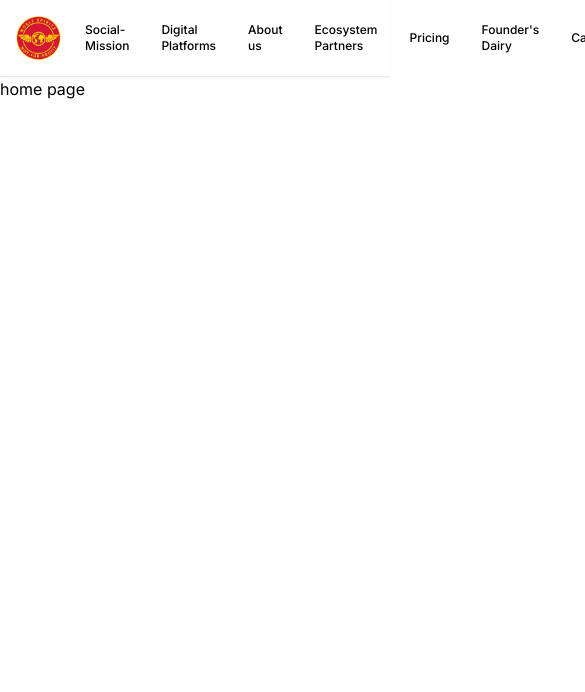
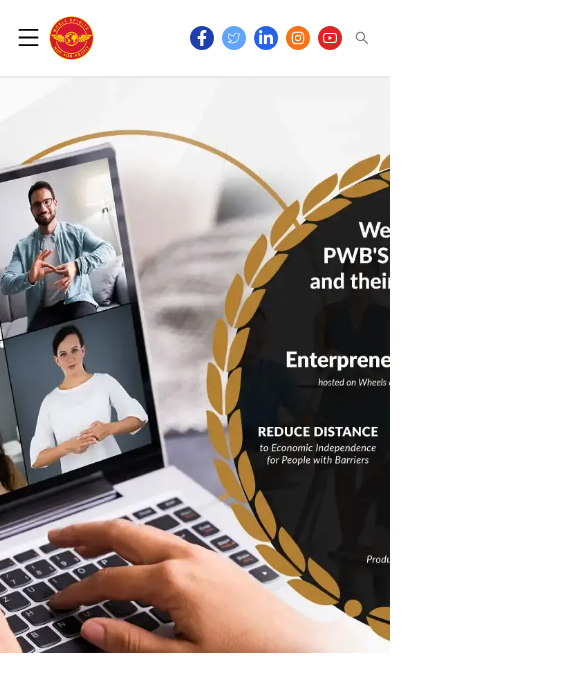
Before and after one commit to Nayanchandrakar/Noble-Spiritz, a Next.js app: page / in a window 390 px wide. Shown: the top 692 px of the page, 585 px wide, since content can reach past the window. Built offline with nearby package versions, Linux system fonts and the light colour scheme.

Commit message:
responsivness done

```diff
--- /dev/null
+++ b/app/components/Minimenu.jsx
@@ -0,0 +1,41 @@
+'use client'
+import {AiOutlineCloseCircle} from 'react-icons/ai'
+
+
+const Minimenu = ({
+    isOpen,
+    handleClick
+}) => {
+    console.log('rerender from minimenu')
+
+    return(
+        <div
+            className={`
+                bg-white
+                fixed
+                translate
+                inset-0
+                w-[18rem]
+                h-full
+                p-6
+                md:p-4
+                transition-all
+                duration-900
+                ${isOpen ? 'translate-x-0': '-translate-x-96'}
+                ${isOpen ? 'opacity-100': 'opacity-20'}
+            `}>
+        <span
+            className="
+            sm:hidden
+            block
+        ">
+            <AiOutlineCloseCircle
+               size={30}
+               onClick={() => handleClick()}
+            />
+        </span>
+
+        </div>
+    )
+}
+export default Minimenu
--- a/app/components/Navbar/Logo.jsx
+++ b/app/components/Navbar/Logo.jsx
@@ -1,8 +1,32 @@
 import Image from 'next/image'
+import {AiOutlineMenu} from 'react-icons/ai'
+import { memo } from 'react'
+
+const Logo = ({
+handleClick
+}) => {
+
+console.log('rerender from navbar logo')
 
 
-const Logo = () => {
     return(
+    <div
+      className='
+        flex
+        justify-center
+        items-center
+        gap-2
+    '>
+      <span
+        className="
+          xl:hidden
+          block
+      ">
+        <AiOutlineMenu
+          size={25}
+          onClick={() => handleClick()}
+      />
+      </span>
         <Image
           className='rounded-full'
           alt='Logo_image'
@@ -10,6 +34,7 @@ const Logo = () => {
           width={45}
           height={45}
         />
+    </div>
     )
 }
-export default Logo
+export default memo(Logo)
--- a/app/components/Navbar/Navbar.jsx
+++ b/app/components/Navbar/Navbar.jsx
@@ -1,10 +1,22 @@
 'use client'
+import {useState,useCallback} from 'react'
 import  Container  from "../Container"
 import Logo from "./Logo"
 import Navigation from "./Navigation"
 import SocialIcons from "./SocialIcons"
+import Minimenu from '../Minimenu'
 
 const Navbar = () => {
+
+// useState hook
+const [isOpen , setOpen] = useState(false)
+
+const handleClick = useCallback(() => {
+    setOpen(prev => !prev)
+},[])
+
+console.log('rerender from navbar')
+
     return(
         <header
             className="
@@ -13,6 +25,7 @@ const Navbar = () => {
                 sticky
                 inset-0
                 shadow-sm
+                bg-white
             ">
                 <Container>
                 <nav
@@ -24,9 +37,15 @@ const Navbar = () => {
                         items-center
                         gap-3
                 ">
-                        <Logo/>
+                        <Logo
+                            handleClick={handleClick}
+                        />
                         <Navigation/>
                         <SocialIcons/>
+                        <Minimenu
+                           isOpen={isOpen}
+                           handleClick={handleClick}
+                        />
                 </nav>
                 </Container>
         </header>
--- a/app/components/Navbar/Navigation.jsx
+++ b/app/components/Navbar/Navigation.jsx
@@ -1,29 +1,40 @@
+import {useCallback, useState} from 'react'
 import Link from "next/link"
 
 const Navigation = () => {
+
+    const [active , setactive] = useState('/')
+
     const toogleLinks = [
         {field:'Social-Mission', href:"/"},
-        {field:'Digital Platforms', href:"/"},
-        {field:'About us', href:"/"},
-        {field:'Ecosystem Partners', href:"/"},
-        {field:'Pricing', href:"/"},
-        {field:"Founder's Dairy", href:"/"},
-        {field:'Careers', href:"/"},
-        {field:'Contact Us', href:"/"},
+        {field:'Digital Platforms', href:"/Digital Platforms"},
+        {field:'About us', href:"/about"},
+        {field:'Ecosystem Partners', href:"/ecosysystem_partners"},
+        {field:'Pricing', href:"/pricing"},
+        {field:"Founder's Dairy", href:"/founders_dairy"},
+        {field:'Careers', href:"/careers"},
+        {field:'Contact Us', href:"/contactus"},
     ]
+
+
+    const handleActiveButton = useCallback((href) => {
+        setactive(href)
+    },[])
 
     return(
         <div
             className="
-                flex
                 flex-row
                 gap-2
                 items-center
+                hidden
+                xl:flex
         ">
             {toogleLinks?.map((elem,index) => {
                 return(
                     <>
                     <div
+                        onClick={() => handleActiveButton(elem?.href)}
                         className="
                             relative
                             p-3
@@ -42,24 +53,24 @@ const Navigation = () => {
                             text-xs
                             font-medium
                         "
-                        href={elem?.href}
+                        href={'/'}
                     >
                         {elem?.field}
                     </Link>
                     <span
-                        className="
+                        className={`
                             absolute
                             w-0
                             duration-500
                             transition-all
+                            shadow-black/[.1]
                             group-hover:block
-                            shadow-black/[.1]
-                            group-hover:w-[75%]
+                            ${active == elem?.href ? 'block w-[75%]' : 'group-hover:w-[75%]'}
                             h-[3px]
                             bg-yellow-700/[.5]
                             rounded-full
                             top-[1.8rem]
-                    " />
+                    `} />
                 </div>
                 </>)
             })}
--- a/app/page.js
+++ b/app/page.js
@@ -1,9 +1,29 @@
 'use client'
+import Image from 'next/image'
+
 const Home = () => {
     return(
-      <h3>
-        home page
-      </h3>
+      <section>
+        <div
+          className='
+            w-full
+          '
+        >
+            <Image
+              src="/images/hero_banner.webp"
+              className='
+                w-full
+                object-cover
+                h-[36rem]
+              '
+              sizes='100%'
+              width={100}
+              height={100}
+              alt='hero-image'
+          />
+
+        </div>
+      </section>
     )
 }
 export default Home
--- a/package.json
+++ b/package.json
@@ -5,7 +5,7 @@
   "scripts": {
     "dev": "next dev",
     "build": "next build",
-    "start": "next start",
+    "start": "next start ",
     "lint": "next lint"
   },
   "dependencies": {
@@ -17,6 +17,7 @@
     "react": "18.2.0",
     "react-dom": "18.2.0",
     "react-icons": "^4.9.0",
-    "tailwindcss": "3.3.2"
+    "tailwindcss": "3.3.2",
+    "zustand": "^4.3.8"
   }
 }
```
Also changed, not shown: hooks/useMenu.js (added, +9 -0 lines), public/images/hero_banner.webp (added), 1 other file (tests, documents, lock files or other folders).
